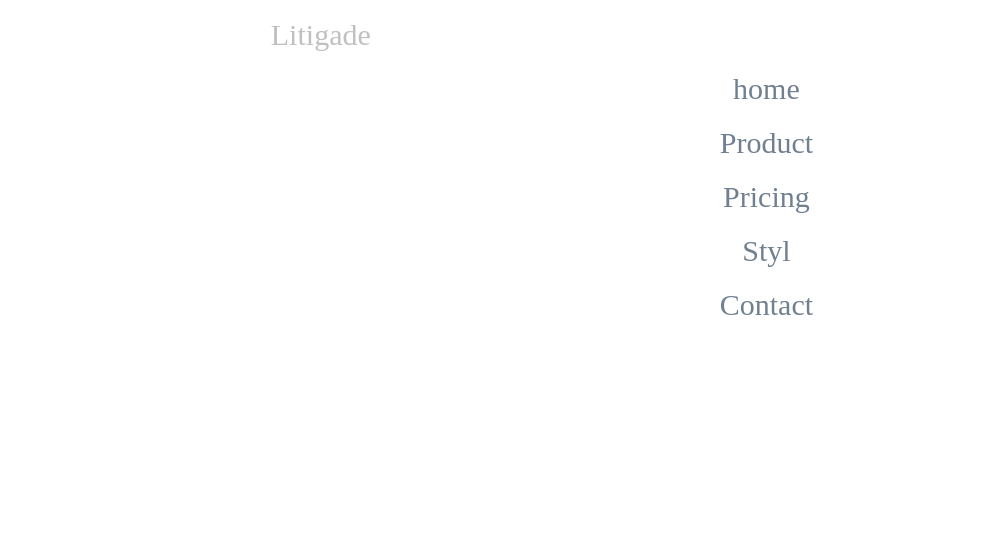
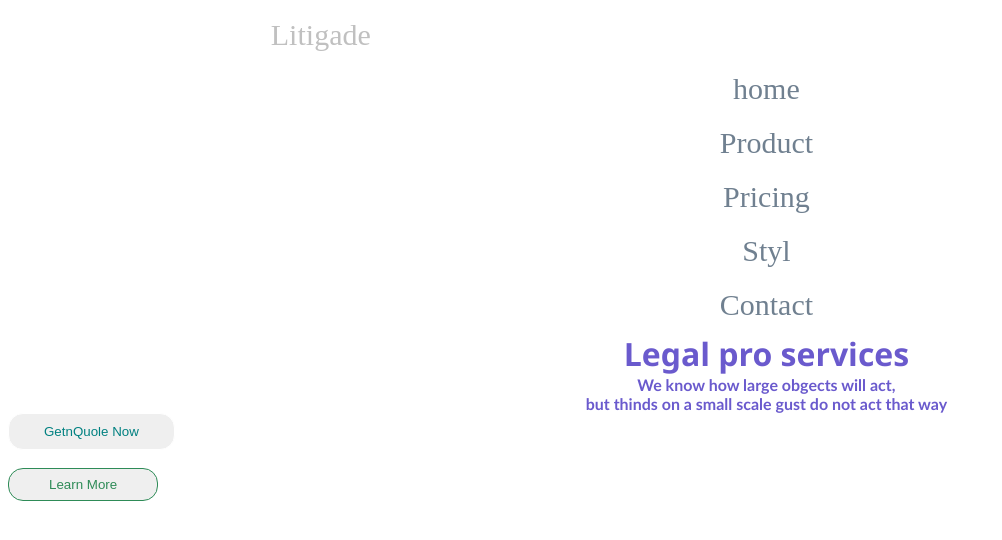
Before and after one commit to Meerim022028/my-second-repo1, a plain HTML site: page index.html in a window 1280 px wide. Shown: the whole page, without its empty margins (0-1002 px from the left). Drawn offline with Linux system fonts and the light colour scheme.

Commit message:
added header, styled header in styles.css

```diff
--- a/index.html
+++ b/index.html
@@ -22,5 +22,17 @@
     <li><a href="#">Contact</a></li>
 </ul>
     </nav>
+    <header>
+        <h1>
+            Legal pro services
+        </h1>
+        <p>We know how large obgects will act,
+            <br>
+            but thinds on a small scale gust do not act that way </p>
+        <button class="button1">GetnQuole Now</button>
+        <br>
+        <br>
+        <button class="button2">Learn More</button>
+        </header>
 </body>
 </html>
--- a/styles.css
+++ b/styles.css
@@ -39,3 +39,37 @@ nav ul li{
 #example3 a:visited {
      color: green;
 }
+header{
+    justify-content: center;
+    margin: auto;
+}
+ h1{
+    margin: auto;
+    color: slateblue;
+   text-align: center;
+   margin-left: 20%;
+  font-family: 'Segoe UI', Tahoma, Geneva, Verdana, sans-serif;
+}
+p{
+    margin: auto;
+    color: slateblue;
+   text-align: center;
+   margin-left: 20%;
+   font-family: 'Gill Sans', 'Gill Sans MT', Calibri, 'Trebuchet MS', sans-serif;
+   font-weight: bold;
+   text-shadow: 0 0 0 10px rgba(0, 0, 0, 5px);
+}
+.button1{
+    border-radius: 15px;
+    padding: 10px 35px;
+    margin: auto;
+    color: teal;
+    border: 1px solid white;
+}
+.button2{
+    border-radius: 15px;
+    padding: 8px 40px;
+    margin: auto;
+    color: seagreen;
+    border: 1px solid ;
+}
```
